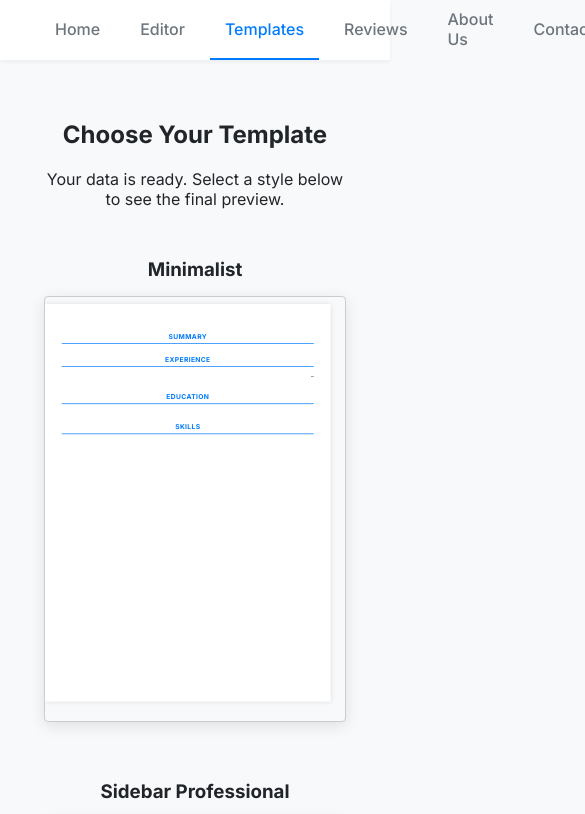
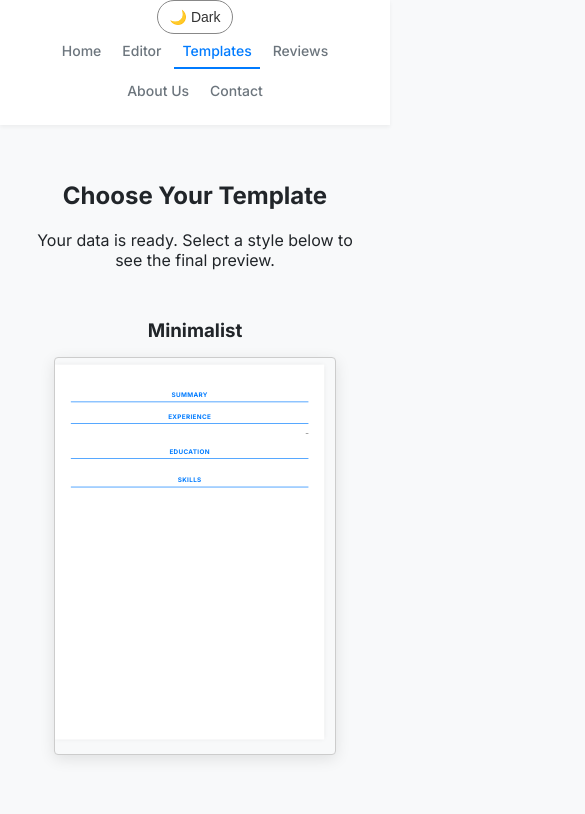
Before and after one commit to shadowsilence94/resumemaker, a React (Vite) app: page /templates in a window 390 px wide. Shown: the top 814 px of the page, 585 px wide, since content can reach past the window. Built offline with nearby package versions, Linux system fonts and the light colour scheme.

Commit message:
adding responsive features

```diff
--- a/src/App.css
+++ b/src/App.css
@@ -31,6 +31,7 @@
   display: flex;
   gap: 10px;
   height: 100%;
+  flex-wrap: wrap; /* Allows links to wrap on small screens */
 }
 
 /* This styles each individual link in the navigation.
@@ -72,8 +73,6 @@ body.dark .nav-link.active {
   color: #8ab4f8;
   border-bottom-color: #8ab4f8;
 }
-/* --- End of Dark Mode Styles --- */
-
 
 /* This is the main content area of your application.
    'flex-grow: 1' is crucial. It tells this element to take up
@@ -82,3 +81,25 @@ body.dark .nav-link.active {
   padding: 20px;
   flex-grow: 1;
 }
+
+/* Responsive adjustments for mobile */
+@media (max-width: 768px) {
+  .navbar {
+    padding: 0 1rem;
+    height: auto;
+    flex-direction: column;
+    padding-bottom: 1rem;
+  }
+  .nav-links {
+    order: 2; /* Move links below toggle button */
+    justify-content: center;
+    gap: 5px;
+  }
+  .nav-link {
+    font-size: 14px;
+    padding: 8px;
+  }
+  .app-content {
+    padding: 1rem;
+  }
+}
--- a/src/components/AboutUs.css
+++ b/src/components/AboutUs.css
@@ -71,3 +71,13 @@ body.dark .tech-stack span {
     background-color: #333;
     color: #ddd;
 }
+
+@media (max-width: 768px) {
+  .about-us-container {
+    padding: 1rem;
+    margin: 1rem auto;
+  }
+  .about-us-content h1 {
+    font-size: 2rem;
+  }
+}
--- a/src/components/Contact.css
+++ b/src/components/Contact.css
@@ -58,3 +58,12 @@ body.dark .contact-form-wrapper {
 .submit-btn:hover {
     background-color: #0056b3;
 }
+
+@media (max-width: 768px) {
+  .contact-container {
+    padding: 1rem;
+  }
+  .contact-form-wrapper {
+    padding: 1.5rem;
+  }
+}
--- a/src/components/Home.css
+++ b/src/components/Home.css
@@ -36,3 +36,16 @@ body.dark .home-container p {
   background-color: #0056b3;
   transform: translateY(-2px);
 }
+
+@media (max-width: 768px) {
+  .home-container h1 {
+    font-size: 2.5rem;
+  }
+  .home-container p {
+    font-size: 1rem;
+  }
+  .get-started-btn {
+    font-size: 1rem;
+    padding: 12px 25px;
+  }
+}
--- a/src/pages/Editor.css
+++ b/src/pages/Editor.css
@@ -102,3 +102,10 @@ textarea {
     cursor: pointer;
     line-height: 1;
 }
+
+@media (max-width: 768px) {
+  .profile-image-section {
+    flex-direction: column;
+    align-items: flex-start;
+  }
+}
--- a/src/pages/TemplateSelection.css
+++ b/src/pages/TemplateSelection.css
@@ -45,3 +45,13 @@ body.dark .template-preview-viewport {
     background-color: #1e1e1e;
     box-shadow: 0 4px 15px rgba(255,255,255,0.05);
 }
+
+@media (max-width: 768px) {
+  .template-preview-viewport {
+    width: 280px;
+    height: 396px;
+  }
+  .template-preview-scaler {
+    transform: scale(0.33);
+  }
+}
--- a/src/useContext/UseContext.jsx
+++ b/src/useContext/UseContext.jsx
@@ -1,4 +1,4 @@
-import React, { createContext, useState, useContext } from 'react';
+import React, { createContext, useState, useContext, useEffect } from 'react';
 
 const ResumeContext = createContext();
 
@@ -6,30 +6,46 @@ export const useResumeContext = () => {
     return useContext(ResumeContext);
 };
 
+// This is the default blank state for a new user
+const initialData = {
+    personalInfo: {
+        firstName: '', lastName: '', email: '', phone: '',
+        addressLine1: '', addressLine2: '', linkedIn: '',
+        portfolio: '', profileImage: null,
+    },
+    summary: '',
+    experience: [{ id: 1, jobTitle: '', company: '', location: '', startDate: '', endDate: '', responsibilities: [''] }],
+    education: [{ id: 1, degree: '', school: '', location: '', graduationDate: '' }],
+    skills: ['']
+};
+
+
 export const ResumeProvider = ({ children }) => {
-    const [resumeData, setResumeData] = useState({
-        personalInfo: {
-            firstName: '',
-            lastName: '',
-            email: '',
-            phone: '',
-            addressLine1: '', // Updated
-            addressLine2: '', // Updated
-            linkedIn: '',
-            portfolio: '',
-            profileImage: null,
-        },
-        summary: '',
-        experience: [
-            { id: 1, jobTitle: '', company: '', location: '', startDate: '', endDate: '', responsibilities: [''] }
-        ],
-        education: [
-            { id: 1, degree: '', school: '', location: '', graduationDate: '' }
-        ],
-        skills: ['']
+
+    // 1. Initialize state from localStorage or use the blank initialData
+    const [resumeData, setResumeData] = useState(() => {
+        try {
+            const savedData = localStorage.getItem('resumeData');
+            return savedData ? JSON.parse(savedData) : initialData;
+        } catch (error) {
+            console.error("Could not parse resume data from localStorage", error);
+            return initialData;
+        }
     });
 
-    const [theme, setTheme] = useState('light');
+    const [theme, setTheme] = useState(() => {
+        return localStorage.getItem('theme') || 'light';
+    });
+
+    // 2. Use useEffect to save data to localStorage whenever it changes
+    useEffect(() => {
+        localStorage.setItem('resumeData', JSON.stringify(resumeData));
+    }, [resumeData]);
+
+    useEffect(() => {
+        localStorage.setItem('theme', theme);
+    }, [theme]);
+
 
     const toggleTheme = () => {
         setTheme(prevTheme => (prevTheme === 'light' ? 'dark' : 'light'));
```
